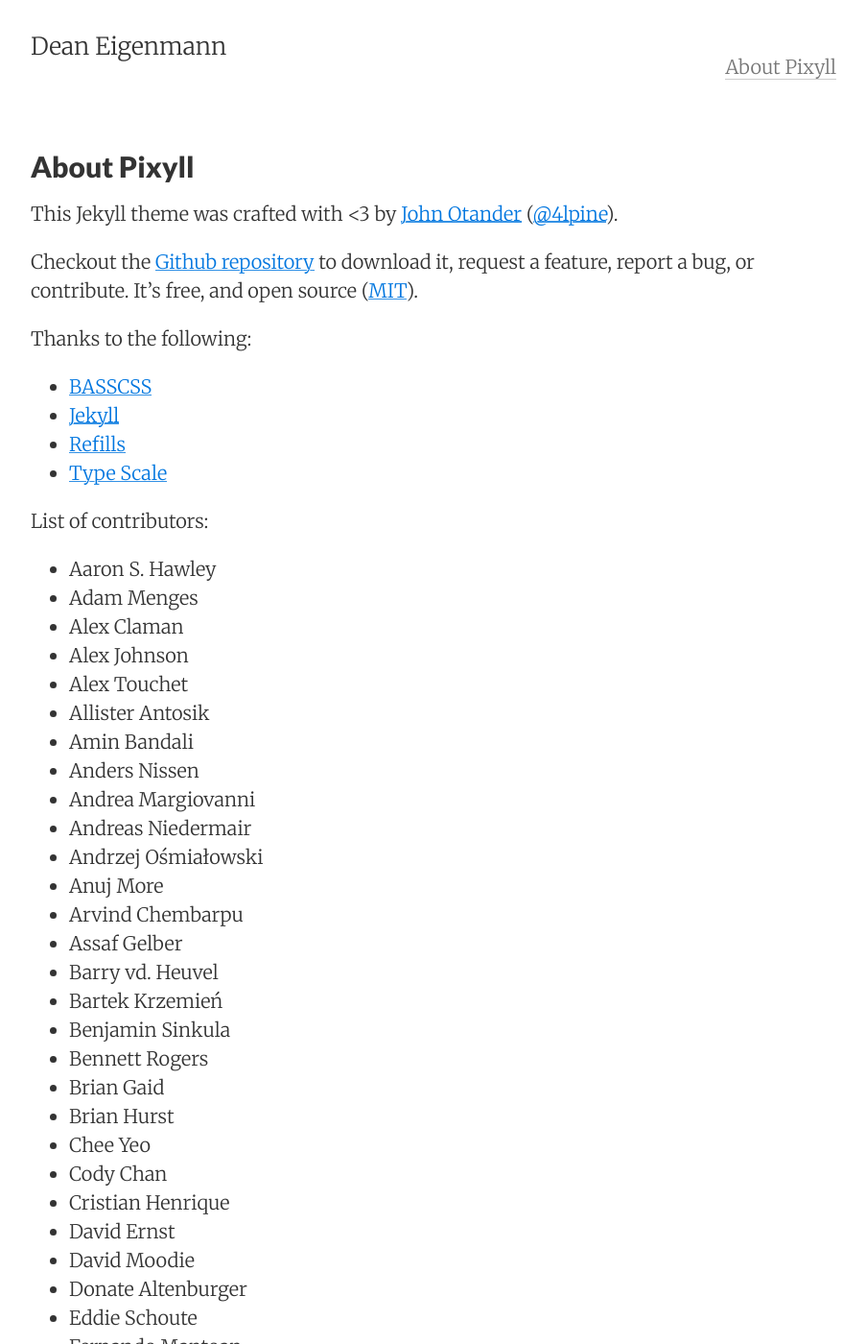
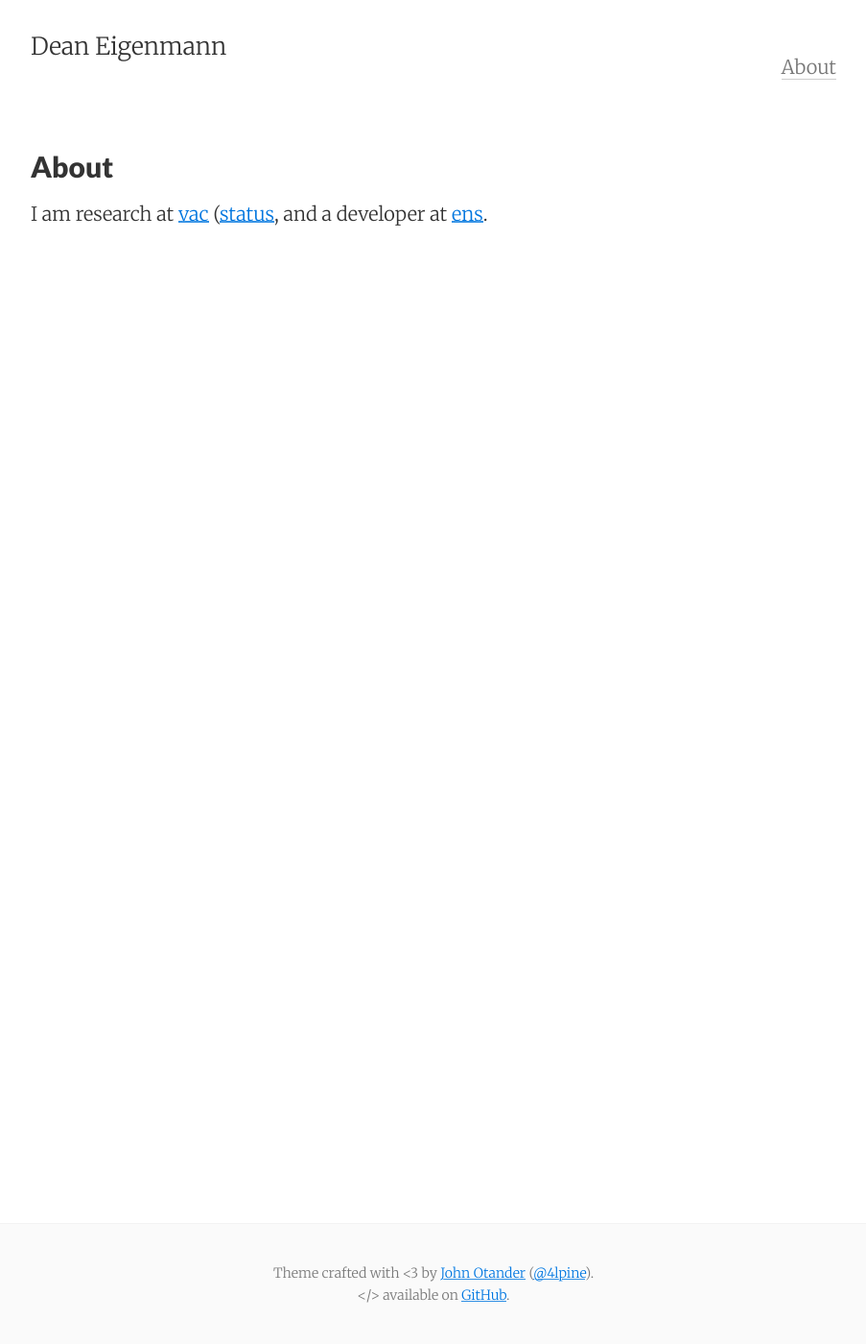
Before and after one commit to decanus/dean.eigenmann.me, a Jekyll site: the page built from about.md, in a window 1280 px wide and 1400 px high. Shown: the whole window at 96% size, without its empty margins (188-1091 px from the left). Built offline with Jekyll 4.4.1, drawn with Linux system fonts in a browser that asks for light colours; some of the changed text lies outside the part shown.

Commit message:
Update about.md

```diff
--- a/about.md
+++ b/about.md
@@ -1,94 +1,8 @@
 ---
 layout: page
-title: About Pixyll
+title: About
 permalink: /about/
 tags: about
 ---
 
-This Jekyll theme was crafted with <3 by [John Otander](http://johnotander.com)
-([@4lpine](https://twitter.com/4lpine)).
-
-Checkout the [Github repository](https://github.com/johnotander/pixyll) to download it,
-request a feature, report a bug, or contribute. It's free, and open source
-([MIT](http://opensource.org/licenses/MIT)).
-
-Thanks to the following:
-
-* [BASSCSS](http://basscss.com)
-* [Jekyll](http://jekyllrb.com)
-* [Refills](http://refills.bourbon.io/)
-* [Type Scale](http://type-scale.com/)
-
-List of contributors:
-
-- Aaron S. Hawley
-- Adam Menges
-- Alex Claman
-- Alex Johnson
-- Alex Touchet
-- Allister Antosik
-- Amin Bandali
-- Anders Nissen
-- Andrea Margiovanni
-- Andreas Niedermair
-- Andrzej Ośmiałowski
-- Anuj More
-- Arvind Chembarpu
-- Assaf Gelber
-- Barry vd. Heuvel
-- Bartek Krzemień
-- Benjamin Sinkula
-- Bennett Rogers
-- Brian Gaid
-- Brian Hurst
-- Chee Yeo
-- Cody Chan
-- Cristian Henrique
-- David Ernst
-- David Moodie
-- Donate Altenburger
-- Eddie Schoute
-- Fernando Mantoan
-- Gurchet Rai
-- Harish Narayanan
-- Jack Platten
-- Jehan Tremback
-- Jiaxi Gu (Isaac)
-- John Otander
-- Jordan Danielewski
-- Josh Buxton
-- Kirill Kulikov
-- Kyle Maxwell
-- Marta Sztybor
-- Martin Wagner
-- Matthew Graybosch
-- Maxim Tsoy
-- Mete Balci
-- Mike Lloyd
-- Mikhail Grachev
-- mindwind
-- Nick Rakochy
-- Nikolay Georgiev
-- Noel Bautista
-- Oliver Hamlet
-- Onur (e0i)
-- Praveer Gupta
-- Rassol (Karmeye)
-- Renato Fialho
-- Ricky Han
-- Roberto Pesando
-- Ryan Jacobs
-- Scott Martin
-- Selim Eren Bekçe
-- Shruti Rijhwani
-- Steef Hegeman
-- Tehmasp Chaudhri
-- Thomas Galvin
-- Timothy Gu
-- Tom Kraak
-- Vishnu Ks
-- Vladislav Arbatov
-- Wilfred Hughes
-- Yaroslav Yadrishnikov
-- Yee Chie Tu
-- Yeou Chien
+I am research at [vac](https://vac.dev/) ([status](https://status.im), and a developer at [ens](https://ens.domains).
```
